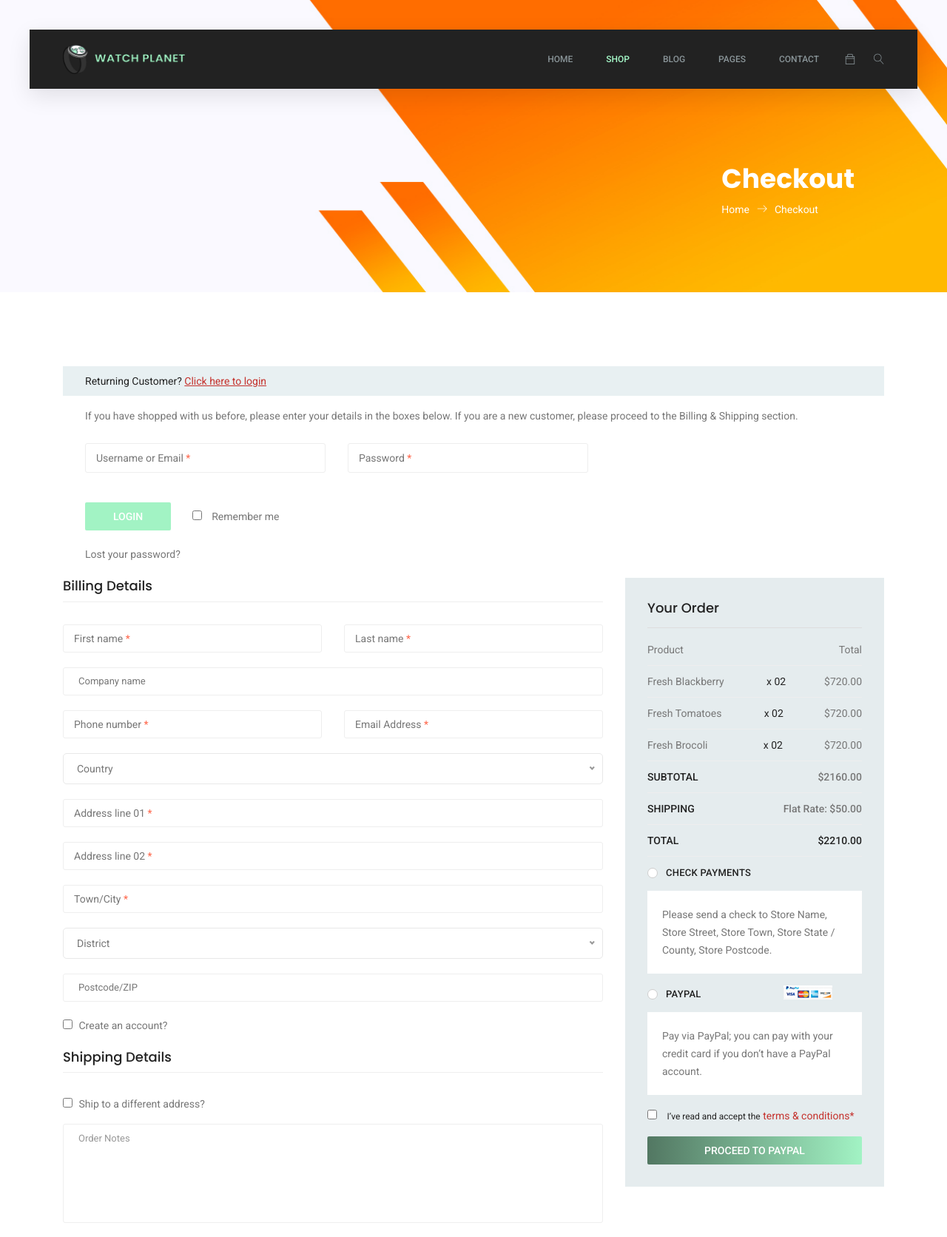
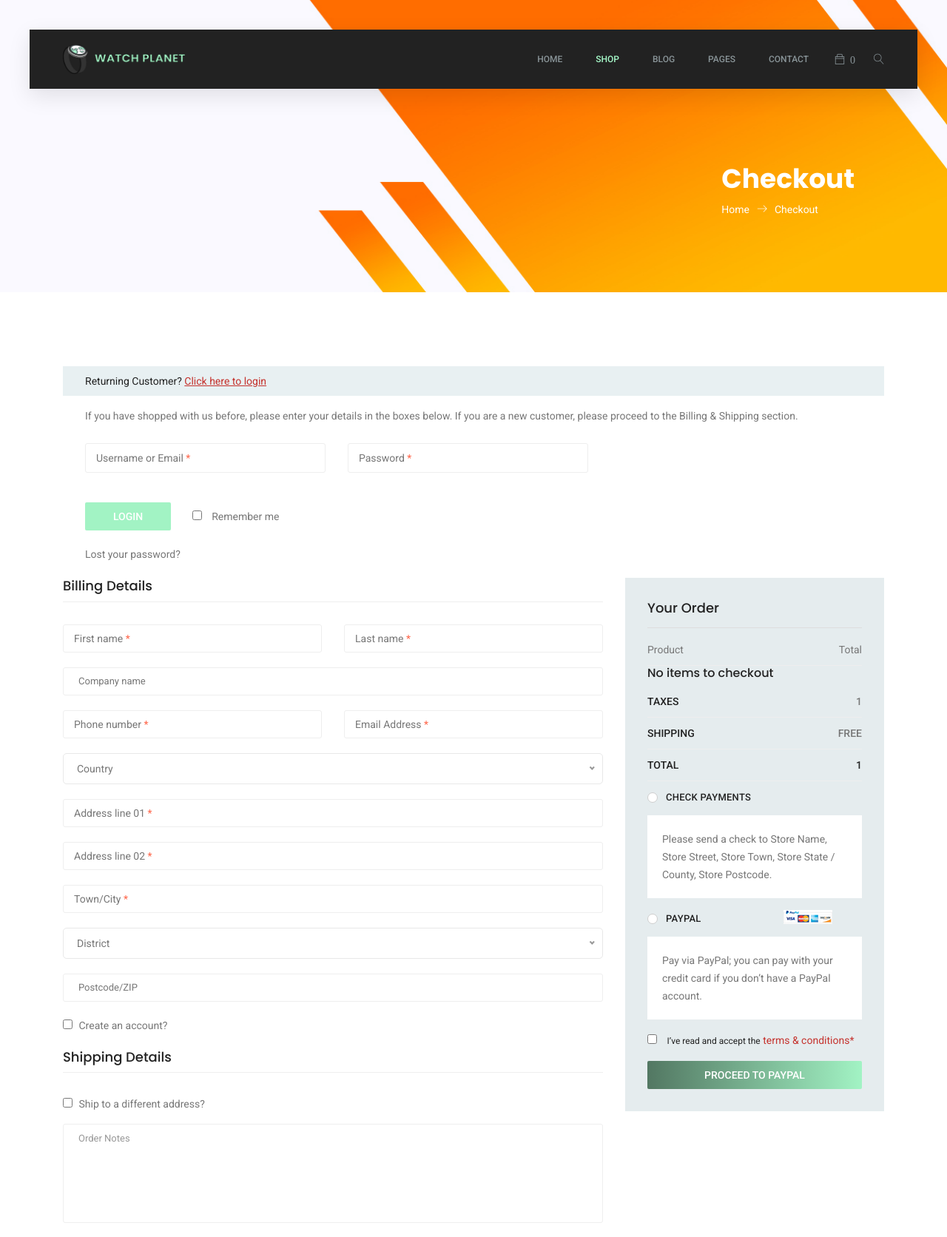
Before and after one commit to RiveraAlan/Template, a PHP site: page /checkout.php in a window 1280 px wide. Shown: the top 1672 px of the page at 74% size. Run offline with PHP 8.4, Linux system fonts and the light colour scheme; the visitor is signed in with stand-in values (Sample User, id 1); data comes from the database, SQL or seed files in the repository; some libraries are stand-ins or nearby versions.

Commit message:
Updated Cart Format, Early Checkout Implementation
+Added Price Information on cart items
+Displayed items and price information in checkout
+Linked Store Pages (Improved User Experience)
+General Optimizations

```diff
--- a/karma/checkout.php
+++ b/karma/checkout.php
@@ -1,3 +1,22 @@
+<?php
+
+//start session
+session_start();
+
+require_once('./php/cartTesterDB.php');
+require_once ('./php/checkoutF.php');
+require_once ('./php/cartF.php');
+
+
+//define a query to get product information
+$productQuery = "SELECT * FROM product";
+$productTable = mysqli_query($conn, $productQuery);
+
+
+
+?>
+
+
 <!DOCTYPE html>
 <html lang="zxx" class="no-js">
 
@@ -53,11 +72,11 @@
 								<a href="#" class="nav-link dropdown-toggle" data-toggle="dropdown" role="button" aria-haspopup="true"
 								 aria-expanded="false">Shop</a>
 								<ul class="dropdown-menu">
-									<li class="nav-item"><a class="nav-link" href="category.html">Shop Category</a></li>
-									<li class="nav-item"><a class="nav-link" href="single-product.html">Product Details</a></li>
-									<li class="nav-item active"><a class="nav-link" href="checkout.html">Product Checkout</a></li>
-									<li class="nav-item"><a class="nav-link" href="cart.html">Shopping Cart</a></li>
-									<li class="nav-item"><a class="nav-link" href="confirmation.html">Confirmation</a></li>
+									<li class="nav-item"><a class="nav-link" href="category.php">Shop Category</a></li>
+									<li class="nav-item"><a class="nav-link" href="single-product.php">Product Details</a></li>
+									<li class="nav-item active"><a class="nav-link" href="checkout.php">Product Checkout</a></li>
+									<li class="nav-item"><a class="nav-link" href="cart.php">Shopping Cart</a></li>
+									<li class="nav-item"><a class="nav-link" href="confirmation.php">Confirmation</a></li>
 								</ul>
 							</li>
 							<li class="nav-item submenu dropdown">
@@ -80,7 +99,9 @@
 							<li class="nav-item"><a class="nav-link" href="contact.html">Contact</a></li>
 						</ul>
 						<ul class="nav navbar-nav navbar-right">
-							<li class="nav-item"><a href="#" class="cart"><span class="ti-bag"></span></a></li>
+							<li class="nav-item"><a href="cart.php" class="cart"><span class="ti-bag">
+                                <?php cartHeader(); ?>
+                            </span></a></li>
 							<li class="nav-item">
 								<button class="search"><span class="lnr lnr-magnifier" id="search"></span></button>
 							</li>
@@ -230,14 +251,25 @@
                             <h2>Your Order</h2>
                             <ul class="list">
                                 <li><a href="#">Product <span>Total</span></a></li>
-                                <li><a href="#">Fresh Blackberry <span class="middle">x 02</span> <span class="last">$720.00</span></a></li>
-                                <li><a href="#">Fresh Tomatoes <span class="middle">x 02</span> <span class="last">$720.00</span></a></li>
-                                <li><a href="#">Fresh Brocoli <span class="middle">x 02</span> <span class="last">$720.00</span></a></li>
+                                <?php
+                                if(isset($_SESSION['cart'])){
+                                while ($row = mysqli_fetch_assoc($productTable))
+                                {
+                                    foreach (array_column($_SESSION['cart'], "prodID") as $currentID){
+                                        if ($currentID == $row['id']){
+                                            checkoutItem($row['name'], $row['price']);
+                                        }
+                                    }
+                                }
+                                }else{
+                                echo "<h5>No items to checkout</h5>";
+                                }
+                                ?>
                             </ul>
                             <ul class="list list_2">
-                                <li><a href="#">Subtotal <span>$2160.00</span></a></li>
-                                <li><a href="#">Shipping <span>Flat rate: $50.00</span></a></li>
-                                <li><a href="#">Total <span>$2210.00</span></a></li>
+                                <li><a href="#">Taxes <span><?php echo $_SESSION['tax'] ?></span></a></li>
+                                <li><a href="#">Shipping <span>FREE</span></a></li>
+                                <li><a href="#">Total <span><?php echo $_SESSION['subtotal'] ?></span></a></li>
                             </ul>
                             <div class="payment_item">
                                 <div class="radion_btn">
--- a/karma/php/cartF.php
+++ b/karma/php/cartF.php
@@ -1,5 +1,4 @@
 <?php
-
 
 //receives image, name, and price
 function cartItem($productName, $productPrice, $image, $index){
@@ -26,16 +25,16 @@ function cartItem($productName, $productPrice, $image, $index){
     </td>
     <td>
         <div class=\"product_count\">
-            <input type=\"text\" name=\"qty\" id=\"sst\" maxlength=\"12\" value=\"1\" title=\"Quantity:\"
+            <input type=\"text\" name=\"qty$index\" id=\"sst$index\" maxlength=\"12\" value=\"1\" title=\"Quantity:\"
                 class=\"input-text qty\">
-            <button onclick=\"var result = document.getElementById('sst'); var sst = result.value; if( !isNaN( sst )) result.value++;return false;\"
+            <button onclick=\"var result = document.getElementById('sst$index'); var sst = result.value; if( !isNaN( sst )) result.value++;return false;\"
                 class=\"increase items-count\" type=\"button\"><i class=\"lnr lnr-chevron-up\"></i></button>
-            <button onclick=\"var result = document.getElementById('sst'); var sst = result.value; if( !isNaN( sst ) &amp;&amp; sst > 0 ) result.value--;return false;\"
+            <button onclick=\"var result = document.getElementById('sst$index'); var sst = result.value; if( !isNaN( sst ) &amp;&amp; sst > 1 ) result.value--;return false;\"
                 class=\"reduced items-count\" type=\"button\"><i class=\"lnr lnr-chevron-down\"></i></button>
         </div>
     </td>
     <td>
-        <h5>$720.00</h5>
+        <h5>$$productPrice</h5>
     </td>
     </tr>
     </form>
@@ -43,4 +42,14 @@ function cartItem($productName, $productPrice, $image, $index){
     echo $cartItem;
 }
 
+function cartHeader(){
+    //if session cart array holds items, display the amount of items stored next to the cart icon
+    if(isset($_SESSION['cart'])){
+        $count = count($_SESSION['cart']);
+        echo "<span>$count</span>";
+    }else{
+        echo "<span>0</span>";
+    }
+}
+
 ?>
--- /dev/null
+++ b/karma/php/checkoutF.php
@@ -0,0 +1,13 @@
+<?php
+
+function checkoutItem($name, $price){
+
+    $item = "<li><a href=\"#\">$name <span class=\"middle\">x 01</span> <span class=\"last\">$$price</span></a></li>";
+
+    echo $item;
+}
+
+
+
+
+?>
```
Also changed, not shown: karma/cart.php (+72 -6 lines), karma/single-product.php (+9 -2 lines).
